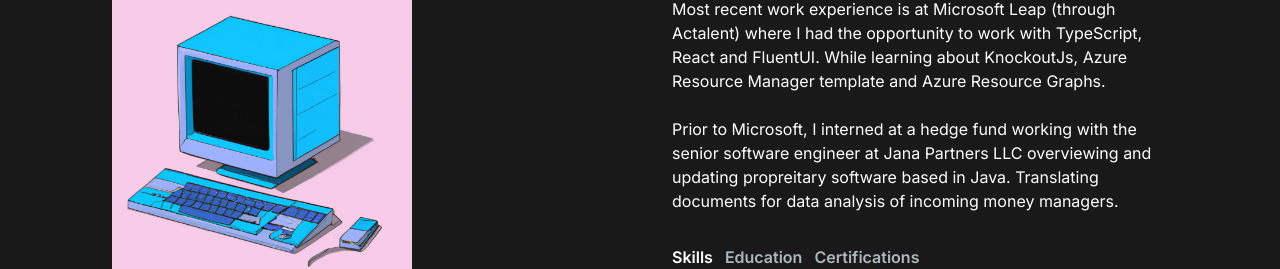
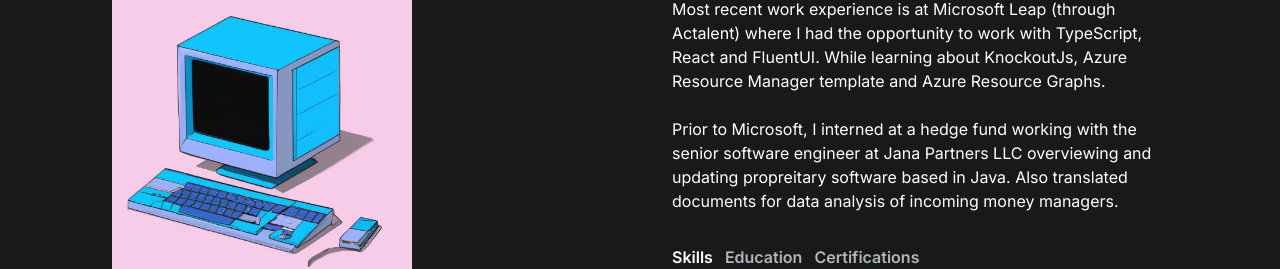
Before and after one commit to daniel-mar/portfolio-website, a Next.js app: page / in a window 1280 px wide. Shown: the part 751-1020 px from the top of the page. Built offline with nearby package versions, Linux system fonts and the light colour scheme.

Commit message:
work experience copy updated

```diff
--- a/src/app/components/AboutSection.jsx
+++ b/src/app/components/AboutSection.jsx
@@ -67,7 +67,7 @@ const AboutSection = () => {
                 </p>
                 <br />
                 <p>
-                    Prior to Microsoft, I interned at a hedge fund working with the senior software engineer at Jana Partners LLC overviewing and updating propreitary software based in Java. Translating documents for data analysis of incoming money managers.
+                    Prior to Microsoft, I interned at a hedge fund working with the senior software engineer at Jana Partners LLC overviewing and updating propreitary software based in Java. Also translated documents for data analysis of incoming money managers.
                 </p>
                 <div className='flex flex-row mt-8'>
                     <TabButton
```
